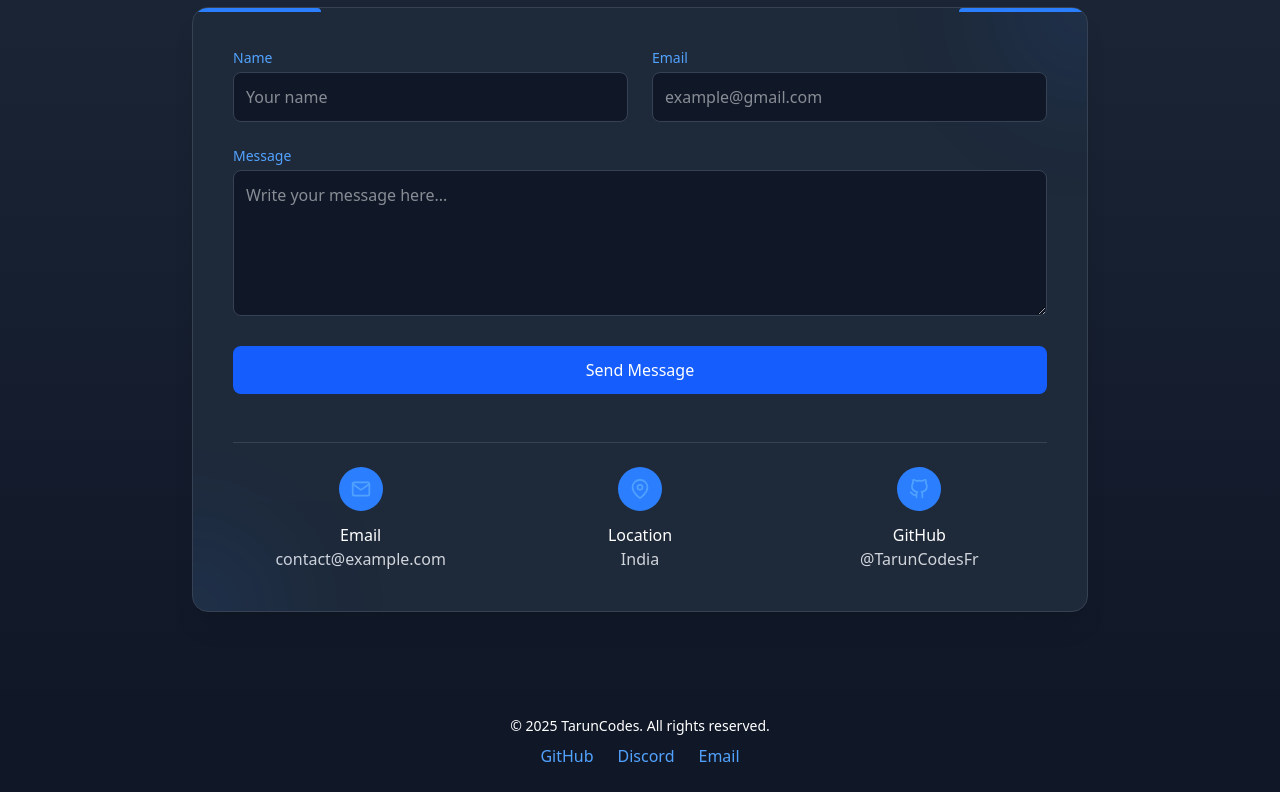
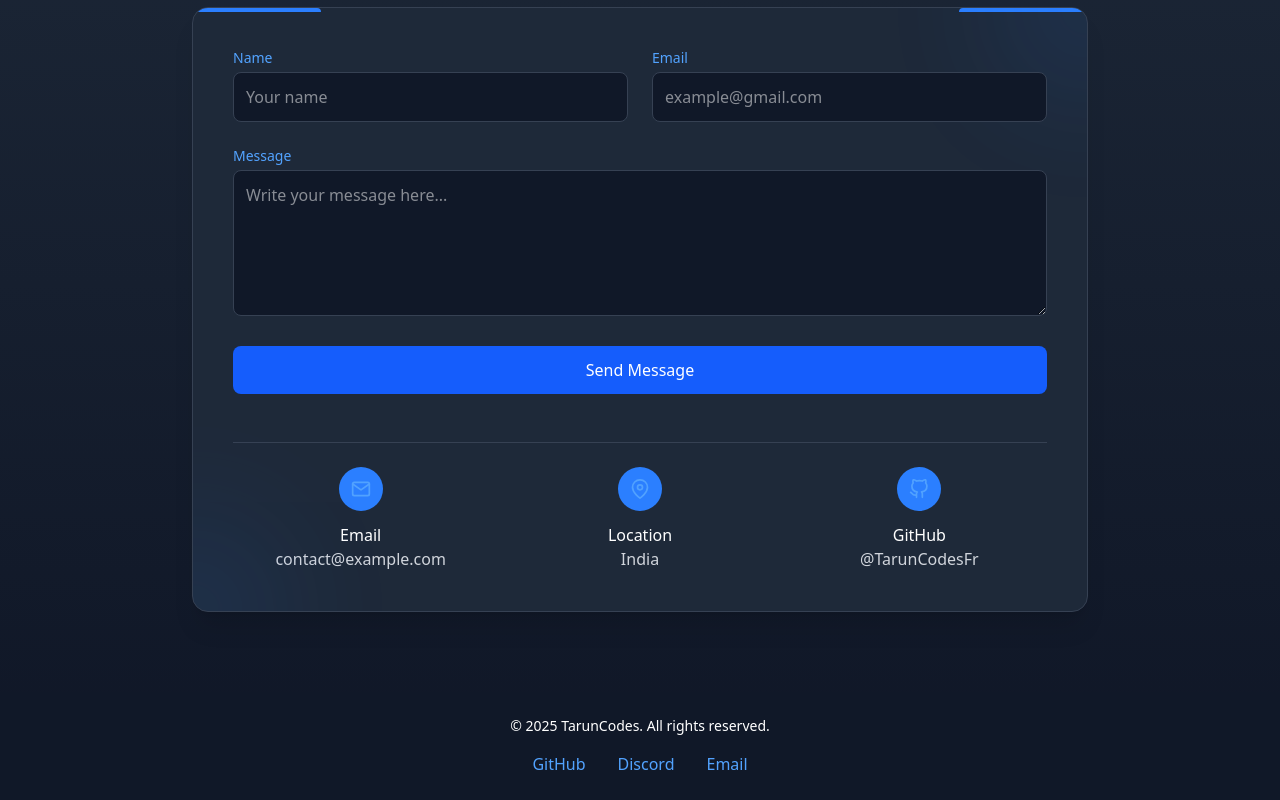
Before and after one commit to TarunCodesFr/taruncodes-portfolio, a React (Vite) app: page / in a window 1280 px wide. Shown: the part 1832-2632 px from the top of the page. Built offline with nearby package versions, Linux system fonts and the light colour scheme.

Commit message:
Footer component modify

```diff
--- a/src/components/Footer.jsx
+++ b/src/components/Footer.jsx
@@ -3,14 +3,14 @@ import React from 'react';
 export default function Footer() {
   return (
     <footer className="bg-gray-900 text-white py-6">
-      <div className="max-w-4xl mx-auto px-4 text-center">
-        <p className="text-sm mb-2">&copy; {new Date().getFullYear()} TarunCodes. All rights reserved.</p>
-        <div className="flex justify-center space-x-6 text-blue-400">
+      <div className="max-w-6xl mx-auto px-4 text-center">
+        <p className="text-sm mb-4">&copy; {new Date().getFullYear()} TarunCodes. All rights reserved.</p>
+        <div className="flex justify-center space-x-8">
           <a
             href="https://github.com/TarunCodesFr"
             target="_blank"
             rel="noopener noreferrer"
-            className="hover:underline"
+            className="text-blue-400 hover:text-blue-300 transition duration-300"
           >
             GitHub
           </a>
@@ -18,13 +18,13 @@ export default function Footer() {
             href="https://discordapp.com/users/847373992787705876"
             target="_blank"
             rel="noopener noreferrer"
-            className="hover:underline"
+            className="text-blue-400 hover:text-blue-300 transition duration-300"
           >
             Discord
           </a>
           <a
             href="mailto:akurax4@gmail.com"
-            className="hover:underline"
+            className="text-blue-400 hover:text-blue-300 transition duration-300"
           >
             Email
           </a>
```
